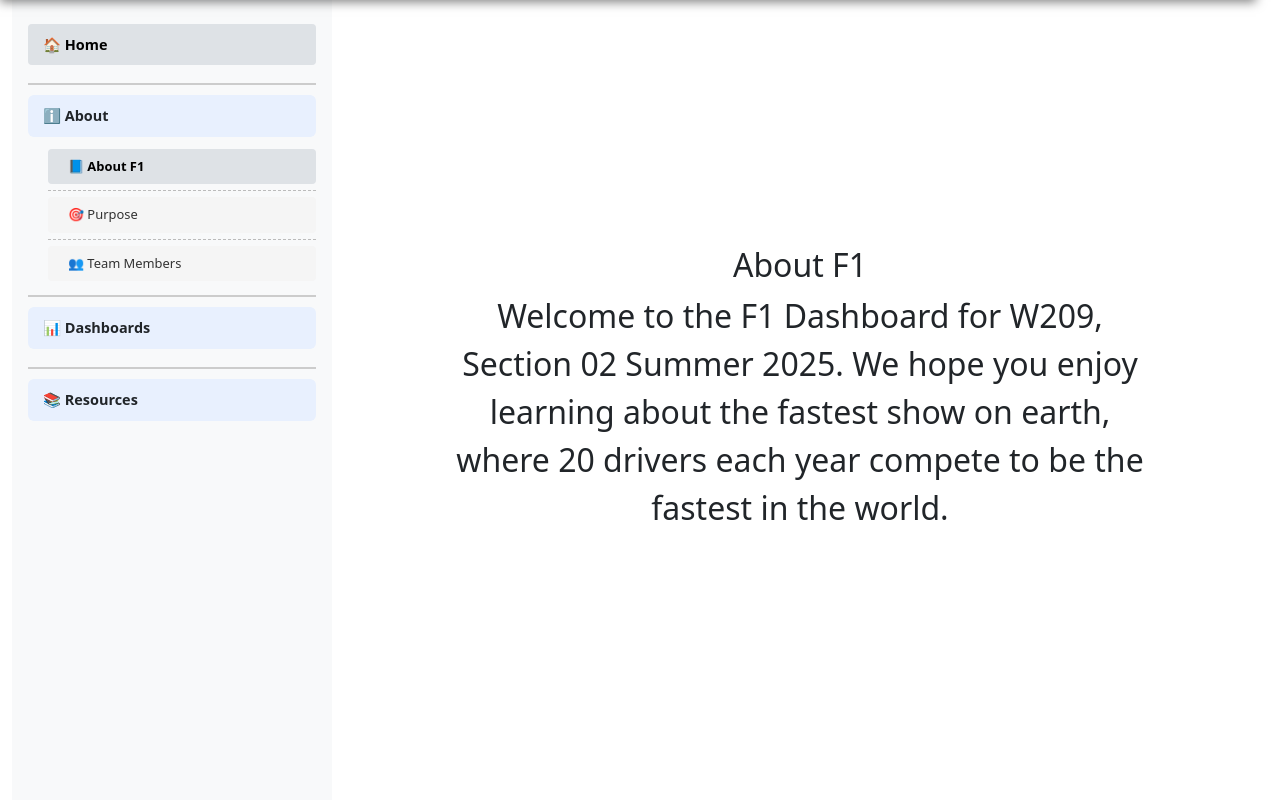
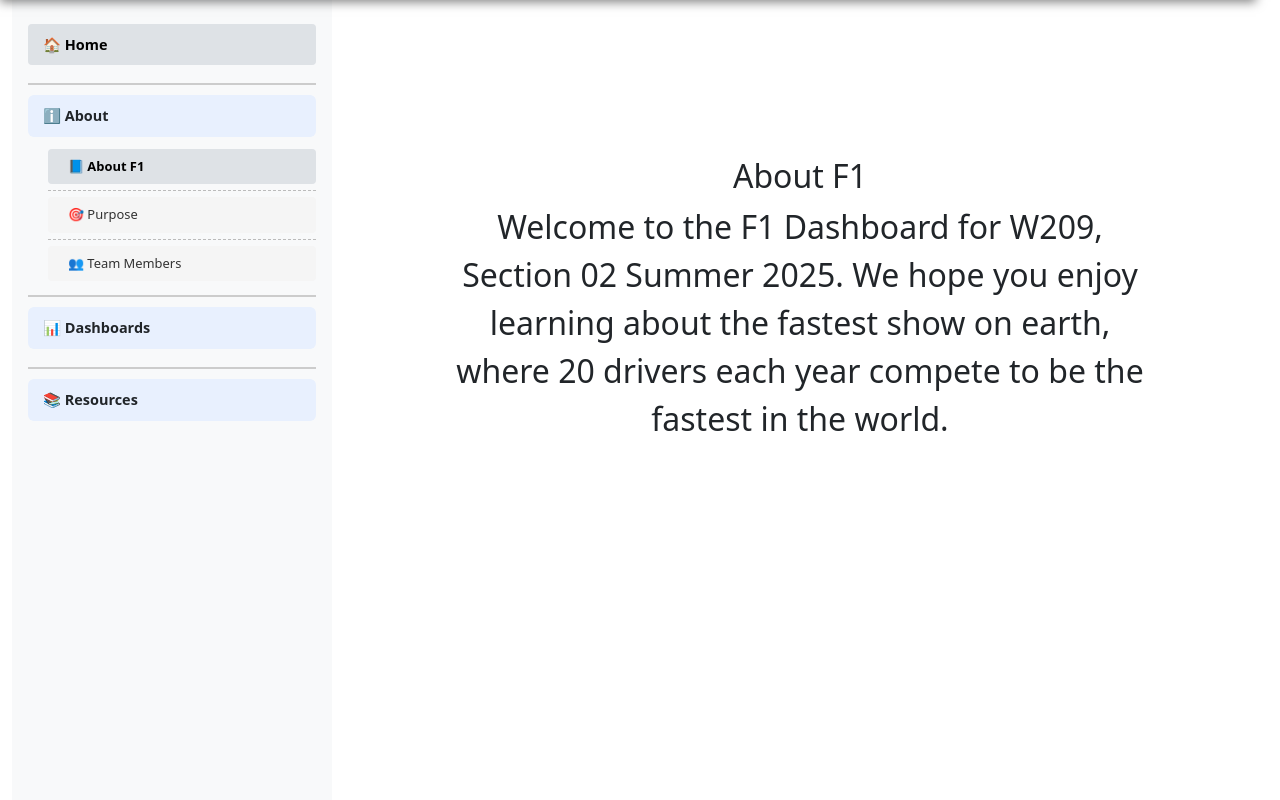
Before and after one commit to PengZhao022/f1-flask-site, a Flask app: page /about/f1 in a window 1280 px wide. Shown: the part 137-937 px from the top of the page. Run offline with Flask 3, Linux system fonts and the light colour scheme; grey boxes are pictures that could not be loaded.

Commit message:
upate about-F1 page

```diff
--- a/static/css/style.css
+++ b/static/css/style.css
@@ -246,7 +246,6 @@ ul.content {
     right: 15%;  /* shift left to center horizontally */
     width: 28%;  /* about 30% smaller than previous 40% */
     height: auto; /* keep aspect ratio */
-    background-image: url("../img/About F1.jpg");
     background-size: contain; /* no cropping */
     background-repeat: no-repeat;
     background-position: center;
@@ -259,7 +258,7 @@ ul.content {
 .about-f1-title {
     font-size: 200%; /* enlarge text */
     text-align: center; /* center horizontally */
-    margin-top: 25%; /* push down so it overlaps top of background image */
+    margin-top: 15%; /* push down so it overlaps top of background image */
 }
 
 /* Paragraph styling */
--- a/templates/about/f1.html
+++ b/templates/about/f1.html
@@ -8,6 +8,8 @@
     where 20 drivers each year compete to be the fastest in the world.
 </p>
 
-<!-- Background image container for About F1 -->
-<div class="about-f1-bg"></div>
+<!-- Background image container -->
+<div class="about-f1-bg"
+     style="background-image: url('{{ url_for('static', filename='img/about_F1.jpg') }}');">
+</div>
 {% endblock %}
```
Also changed, not shown: static/img/About F1.jpg (deleted), static/img/Constructor Information.jpg (deleted), static/img/Driver Career Performance.jpg (deleted), static/img/Track Information.jpg (deleted), 5 other files.
